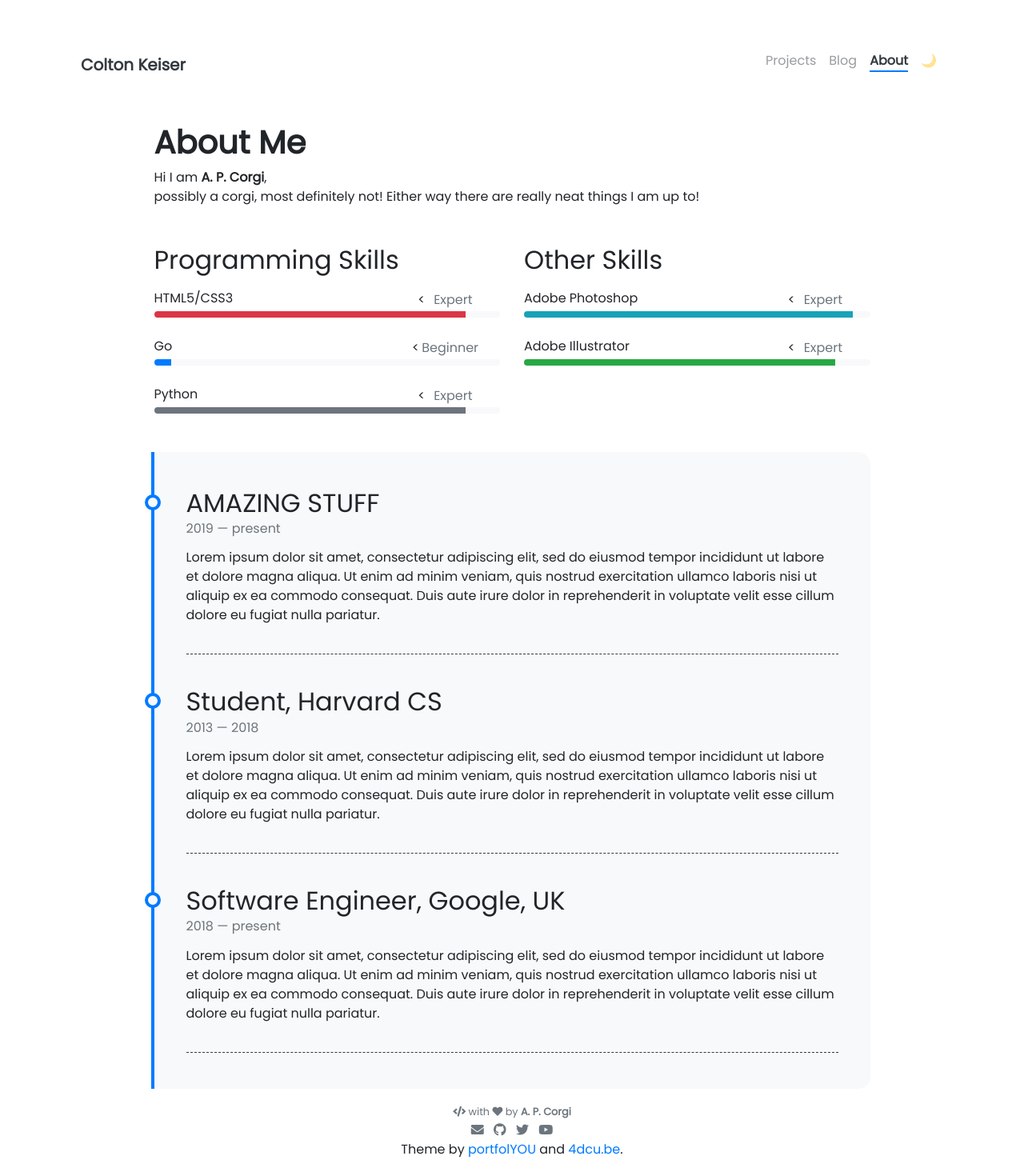
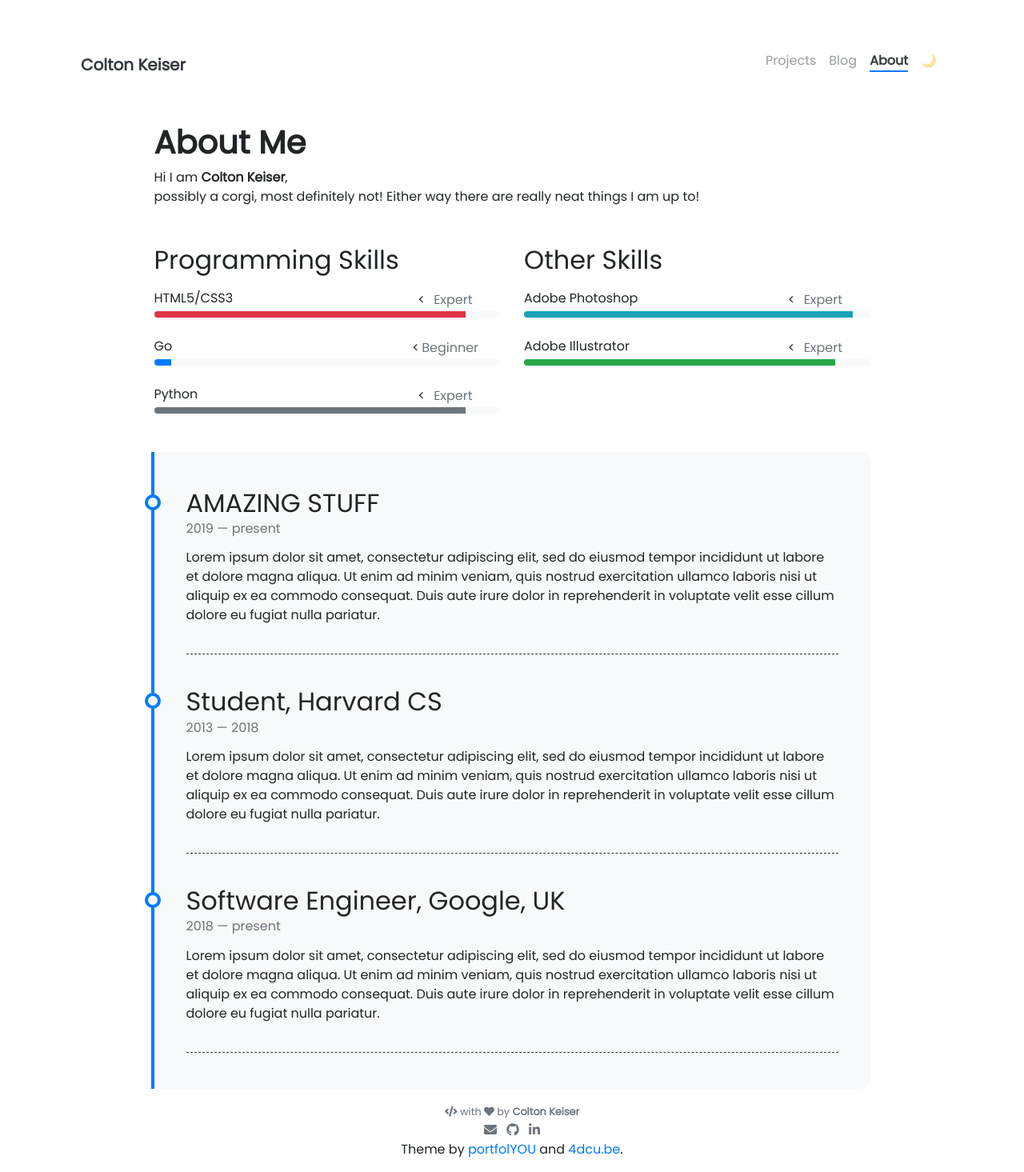
Before and after one commit to ckeiser2/ckeiser2.github.io, a Jekyll site: the page built from pages/about.md, in a window 1280 px wide. Shown: the whole page at 80% size. Built offline with Jekyll 4.4.1, drawn with Linux system fonts in a browser that asks for light colours; nearby versions of some CDN libraries.

Commit message:
Update _config.yml

```diff
--- a/_config.yml
+++ b/_config.yml
@@ -7,7 +7,7 @@
 ### Site Settings ###
 title               : Colton Keiser
 description         : >-
-                      BSIS Undergrad Senior
+                      Gamedev
 baseurl             : ""   # Change to empty quotes if you are hosting your site at <your-username>.github.io directly,
 #                                             otherwise will be hosted at <your-username>.github.io/{{base_url}}
 repository          : ckeiser2                    # Change to <your-username>/<your-username>.github.io (or remove it if you don't need remote projects) -- for example, I would put "jnaiman" without the quotes after the ":" here
@@ -34,26 +34,26 @@ nav_exclude:                                            # The following paths ar
 
 ### Author Info ###
 author:
-  name              : A. P. Corgi
-  image             : https://i0.wp.com/www.threecorgis.com///wp-content/uploads/2014/09/three_corgis618-1-1.jpg
+  name              : Colton Keiser
+  image             : https://ischool.illinois.edu/sites/default/files/styles/small/public/images/Colton%20Keiser-2.png?itok=jLskezYv
 #  behance           : your_username
 # dribbble          : your_username
-  email             : username@domain.com
+  email             : coltonkeisee@icloud.com
 #  facebook          : your_username
-  github            : jnaiman # JPN
+  github            : ckeiser2 # JPN
 # gitlab            : your_username
 # instagram         : your_username
 # kaggle            : your_username
-#  linkedin          : your_username
+  linkedin          : https://www.linkedin.com/in/colton-keiser/
 #  medium            : your_username
 # soundcloud        : your_username
 # spotify           : your_username
 # stackoverflow     : your_user_id
 # tumblr            : your_username.tumblr.com
-#  twitch            : your_username
-  twitter           : your_username
-#  vimeo             : your_username
-  youtube           : your_channel_name
+# twitch            : your_username
+# twitter           : your_username
+# vimeo             : your_username
+# youtube           : your_channel_name
 # keybase           : your_username
 
 
```
